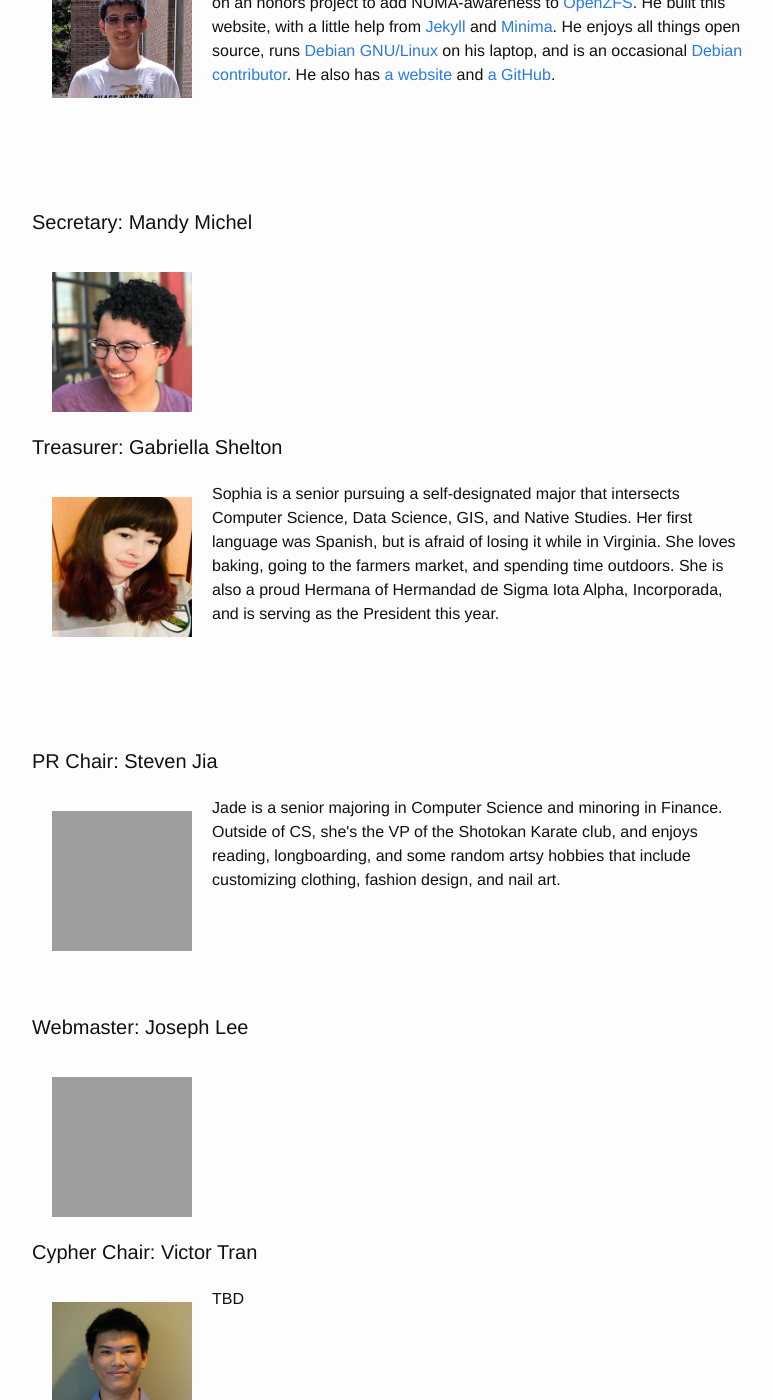
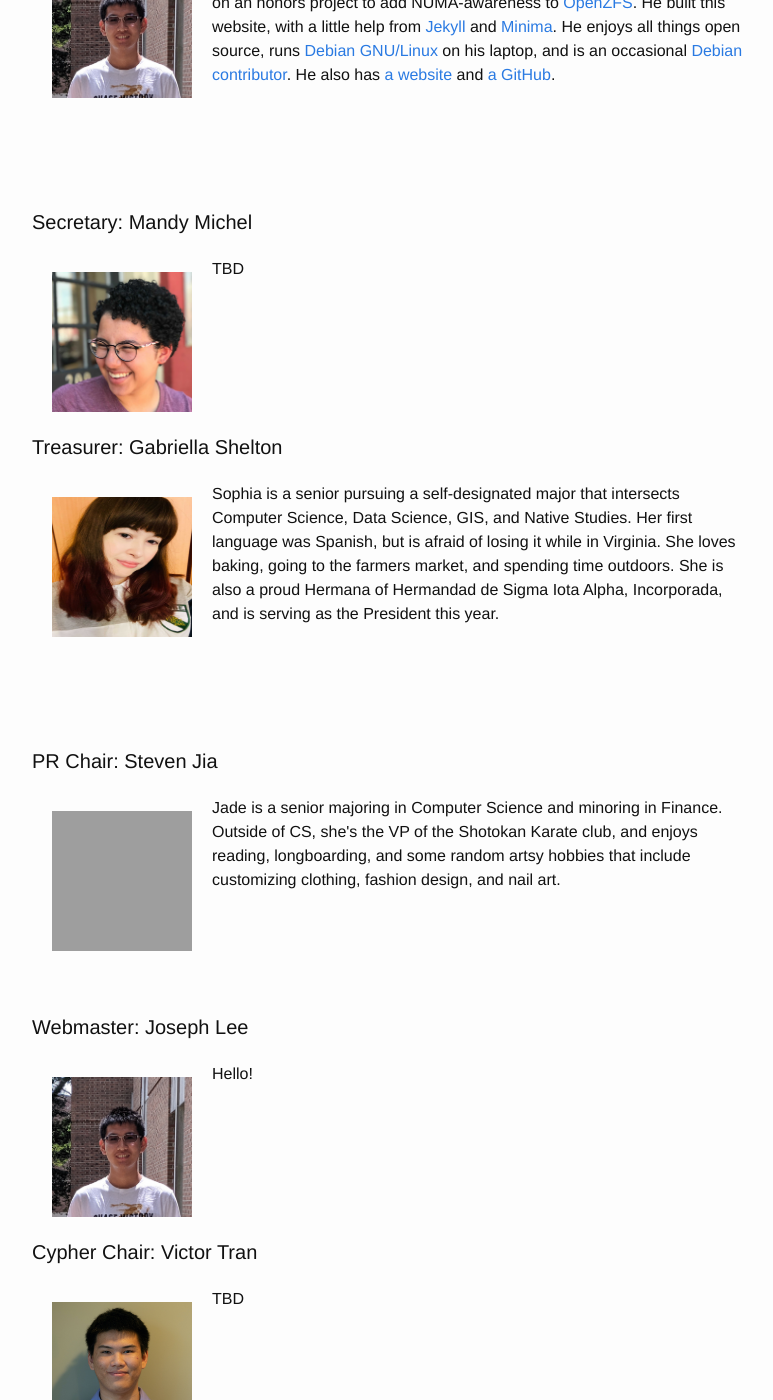
Before and after one commit to ACMWM/acmwm.github.io, a Jekyll site: the page built from _pages/officers.md, in a window 1280 px wide and 1400 px high, scrolled down 773 px. Shown: the whole window, without its empty margins (238-1011 px from the left). Built offline with Jekyll 4.4.1, drawn with Linux system fonts in a browser that asks for light colours; grey boxes are pictures that could not be loaded.

Commit message:
updated .gitignore and _config.yml

```diff
--- a/_config.yml
+++ b/_config.yml
@@ -42,7 +42,8 @@ officers:
     - job: Secretary
       name: Mandy Michel
       pic: mandy.jpg
-      bio:
+      bio: >
+              TBD
 
     - job: Treasurer
       name: Gabriella Shelton
@@ -58,8 +59,9 @@ officers:
 
     - job: Webmaster
       name: Joseph Lee
-      pic:
-      bio:
+      pic: kerry.jpg
+      bio: >
+              Hello!
 
     - job: Cypher Chair
       name: Victor Tran
```
Also changed, not shown: 1 other file.
